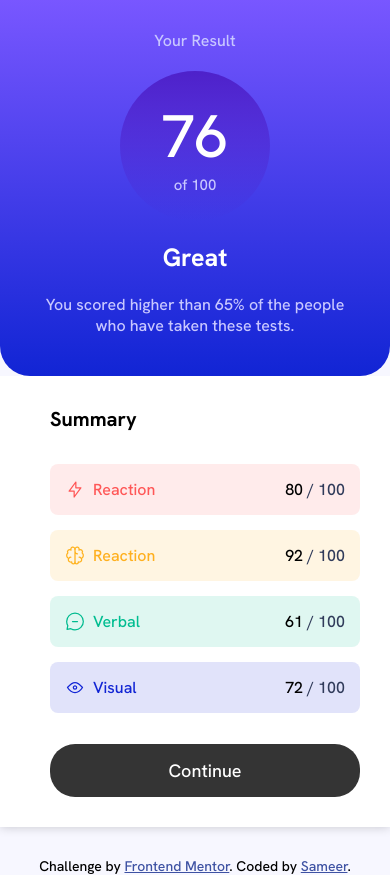
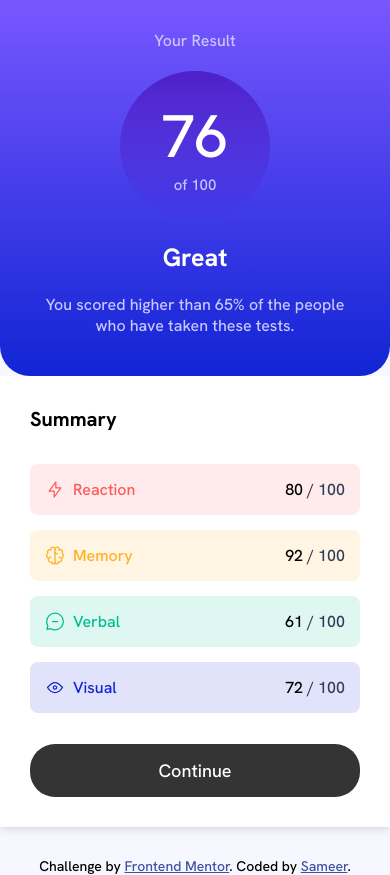
Before and after one commit to Sameermd16/Results-summary-component-HTML-CSS-JAVASCRIPT-, a plain HTML site: page index.html in a window 390 px wide. Drawn offline with Linux system fonts and the light colour scheme.

Commit message:
minor changes

```diff
--- a/index.html
+++ b/index.html
@@ -44,7 +44,7 @@
           <div class="reaction_div memory">
             <div class="left_flex">
               <img src="assets/images/icon-memory.svg" alt="icon memory">
-              <p>Reaction</p>
+              <p>Memory</p>
             </div>
             <div class="marks">
               92 <span>/ 100</span>
--- a/style.css
+++ b/style.css
@@ -159,6 +159,7 @@ body{
         grid-template-columns: 1fr;
         grid-template-rows: 1fr 1.2fr;
         border-radius: 0;
+        max-width: 400px;
     }
     .grid{
         border-radius: 0;
@@ -178,4 +179,7 @@ body{
     .attribution{
         font-size: 14px;
     }
+    .second_grid{
+        padding-left: 30px;
+    }
 }
```
